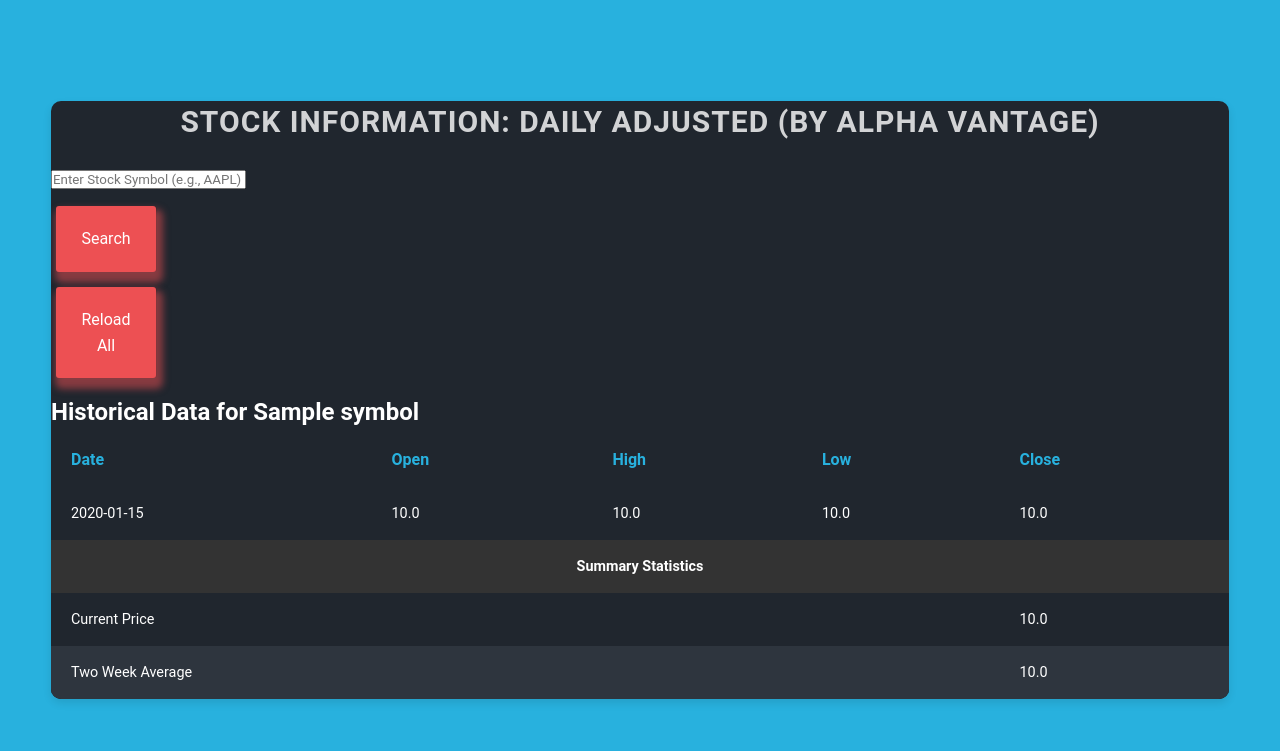
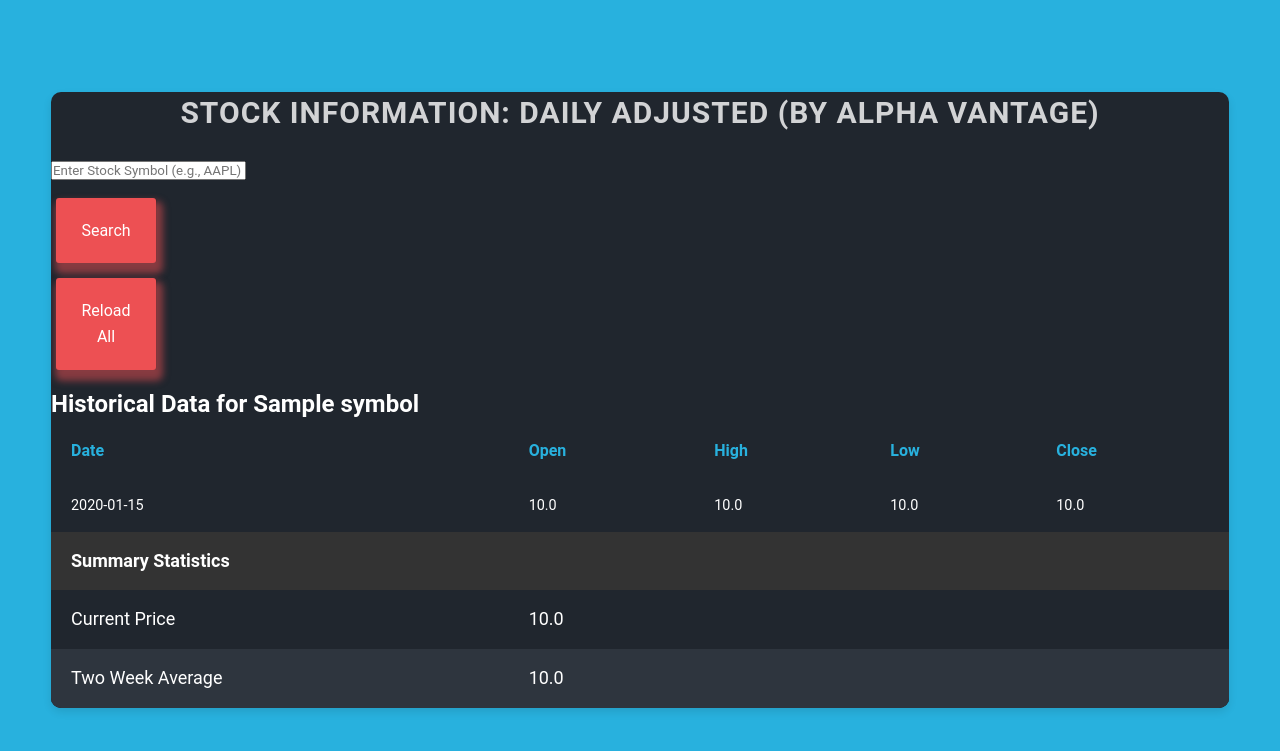
Before and after one commit to achen0329/StockOptions-OFFICIAL, a Flask app: template templates/index.html in a window 1280 px wide. Shown: the top 751 px of the page. Run offline with Flask 3, Linux system fonts and the light colour scheme; the template is opened without the code that fills it: most values are stand-ins (such as "Sample title", 1, 10 or a date in 2020).

Commit message:
update views for navigating app

```diff
--- a/static/style.css
+++ b/static/style.css
@@ -178,5 +178,12 @@
   background-color: #333; /* Darker background for the heading */
   color: #fff; /* Light text for contrast */
   font-weight: bold; /* Bold text */
-  text-align: center; /* Center the text */
+  text-align: left; /* Left-align the text to match the 'Date' column */
+  font-size: 1.8rem; /* Increase the font size */
 }
+
+/* Add a new class for the summary data cells */
+.summary-statistics-data td {
+  text-align: left; /* Left-aligns the text */
+  font-size: 1.8rem; /* Increase the font size to match the heading */
+}
--- a/templates/index.html
+++ b/templates/index.html
@@ -50,19 +50,21 @@
                          </tr>
                      {% endfor %}
                      <!-- Summary Statistics -->
+                    <!-- Summary Statistics -->
                     <tr class="summary-statistics-heading">
                         <td colspan="5">Summary Statistics</td>
                     </tr>
-                     <tr>
-                         <td colspan="4">Current Price</td>
-                         <!-- Ensure current_price is a float before applying round filter -->
-                         <td>{{ historical_data['current_price']|float|round(2) }}</td>
+                    <tr class="summary-statistics-data">
+                        <!-- colspan reduced to 1 to align with 'Date' -->
+                        <td>Current Price</td>
+                        <td colspan="4">{{ historical_data['current_price']|float|round(2) }}</td>
                     </tr>
-                     <tr>
-                         <td colspan="4">Two Week Average</td>
-                         <!-- Ensure two_week_average is a float before applying round filter -->
-                         <td>{{ historical_data['two_week_average']|float|round(2) }}</td>
+                    <tr class="summary-statistics-data">
+                        <!-- colspan reduced to 1 to align with 'Date' -->
+                        <td>Two Week Average</td>
+                        <td colspan="4">{{ historical_data['two_week_average']|float|round(2) }}</td>
                     </tr>
+
                  </tbody>
              </table>
          </div>
@@ -73,6 +75,7 @@
             <table>
               <thead>
                 <tr>
+                  <th>#</th> <!-- Add a header for the row numbers -->
                   <th>Date</th>
                   <th>Symbol</th>
                   <th>Open</th>
@@ -81,7 +84,6 @@
                   <th>Close</th>
                   <th>Current Price</th>
                   <th>Two Week Average</th>
-
                 </tr>
               </thead>
               <tbody>
@@ -89,6 +91,7 @@
                   {% for stock in stock_data_list %}
                     {% if stock.date and stock.symbol and stock.open and stock.high and stock.low and stock.close and stock.current_price and stock.two_week_average %}
                       <tr>
+                        <td>{{ loop.index }}</td> <!-- Add the row number -->
                         <td>{{ stock.date }}</td>
                         <td>{{ stock.symbol }}</td>
                         <td>{{ stock.open }}</td>
@@ -107,6 +110,7 @@
             </table>
           </div>
 
+
         {% else %}
             <!-- No data available -->
             <p>No results or invalid symbol.</p>
```
Lines whose indentation alone changed are shown as unchanged.
